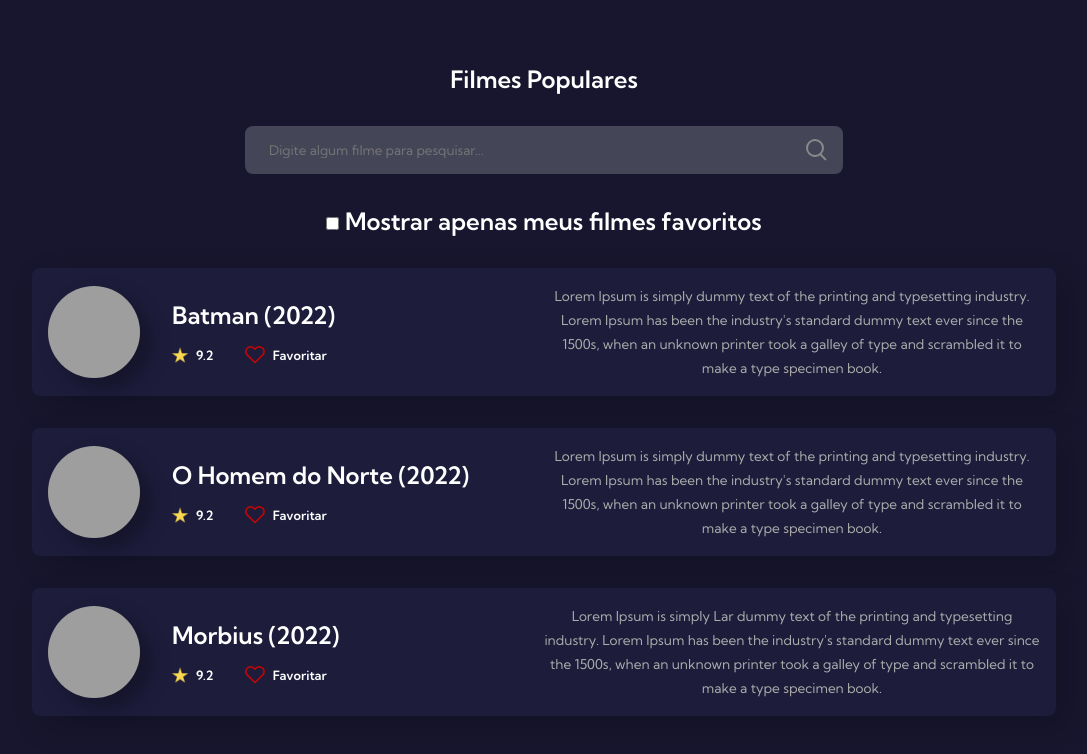
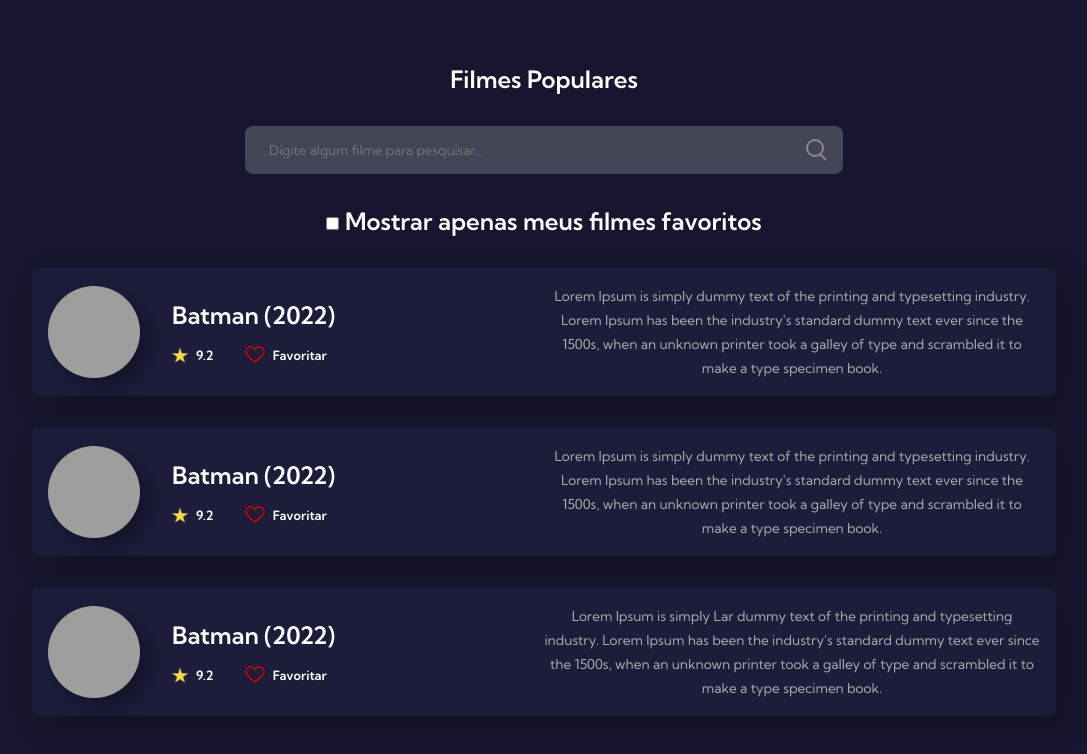
Before and after one commit to leonardojgm/Filmes, a plain HTML site: page index.html in a window 1280 px wide. Shown: the whole page, without its empty margins (96-1183 px from the left). Drawn offline with Linux system fonts and the light colour scheme; grey boxes are pictures that could not be loaded.

Commit message:
Revert "Modificação de nome de filmes e imagem"
This reverts commit cd59d936832df1096b85657a5b08c4b933c1b1a9.

```diff
--- a/index.html
+++ b/index.html
@@ -49,10 +49,10 @@
       <div class="movie">
         <div class="movie-informations">
           <div class="movie-image">
-            <img src="https://encrypted-tbn2.gstatic.com/images?q=tbn:ANd9GcQ1CqHru_uUp3u8XeHUeoleeHGPMQjBYqifjTd5TkfVwRgsOO8O" alt="O Homem do Norte (2022)"/>
+            <img src="https://img.elo7.com.br/product/original/3FBA809/big-poster-filme-batman-2022-90x60-cm-lo002-poster-batman.jpg" alt="Batman (2022)"/>
           </div>
           <div class="movie-text">
-            <h4>O Homem do Norte (2022)</h4>
+            <h4>Batman (2022)</h4>
             <div class="rating-favorites">
               <div class="rating">
                 <img src="images/star.png" alt="Star Icon"/>
@@ -73,10 +73,10 @@
       <div class="movie">
         <div class="movie-informations">
           <div class="movie-image">
-            <img src="https://encrypted-tbn0.gstatic.com/images?q=tbn:ANd9GcROpIKX2iKXzuv6drNKrg8fhUJda06Knms9UPS9JGlFLdkO91fO" alt="Morbius (2022)"/>
+            <img src="https://img.elo7.com.br/product/original/3FBA809/big-poster-filme-batman-2022-90x60-cm-lo002-poster-batman.jpg" alt="Batman (2022)"/>
           </div>
           <div class="movie-text">
-            <h4>Morbius (2022)</h4>
+            <h4>Batman (2022)</h4>
             <div class="rating-favorites">
               <div class="rating">
                 <img src="images/star.png" alt="Star Icon"/>
```
